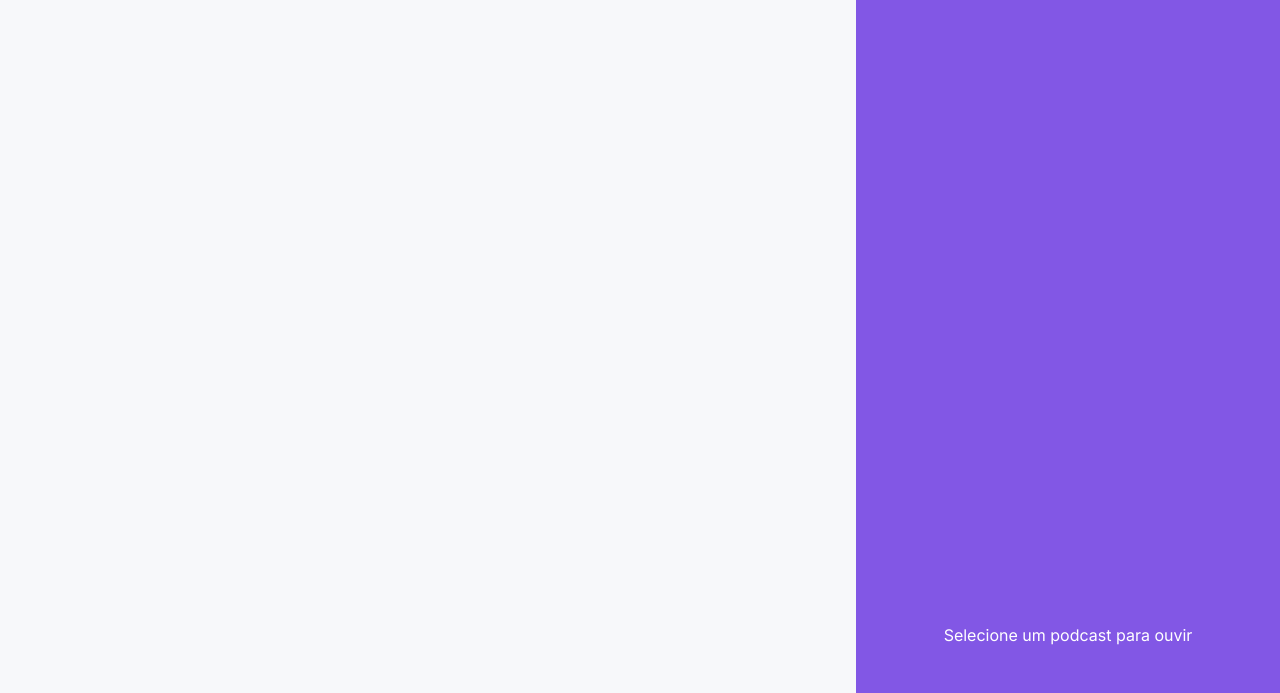
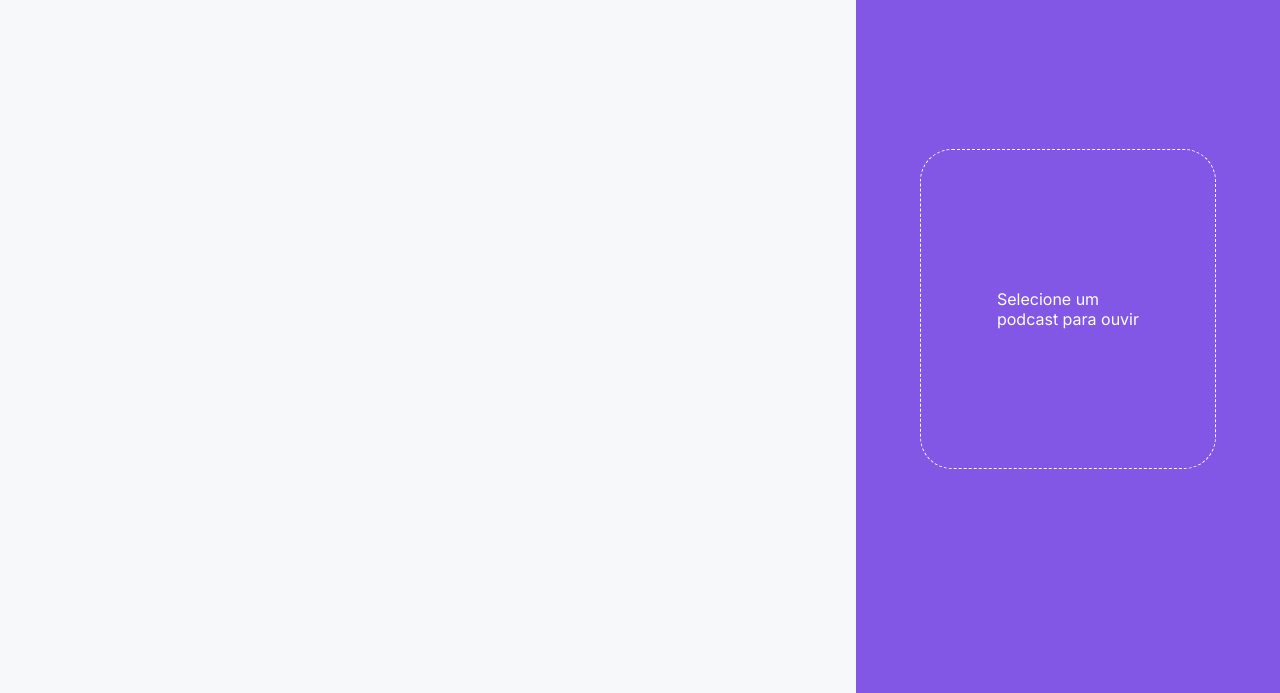
Before and after one commit to programer-Glei/Projeto_podcast, a plain HTML site: page index.html in a window 1280 px wide. Shown: the part 107-800 px from the top of the page. Drawn offline with Linux system fonts and the light colour scheme.

Commit message:
proximo comit

```diff
--- a/css/global.css
+++ b/css/global.css
@@ -112,3 +112,13 @@ aside header{
 aside img{
     margin-right: 1rem;
 }
+
+aside .player{
+    width: 100%;
+    height: 20rem;
+    display: flex;
+    align-items: center;
+    justify-content: center;
+    border: 1px dashed var(--white);
+    border-radius: 2rem;
+}
--- a/index.html
+++ b/index.html
@@ -25,7 +25,10 @@
                 <strong>Tocando agora</strong>
             </header>
             <div class="player">
-                Selecione um podcast para ouvir
+                Selecione um <br> podcast para ouvir
+            </div>
+            <div class="contador">
+
             </div>
         </aside>
     </div>
```
